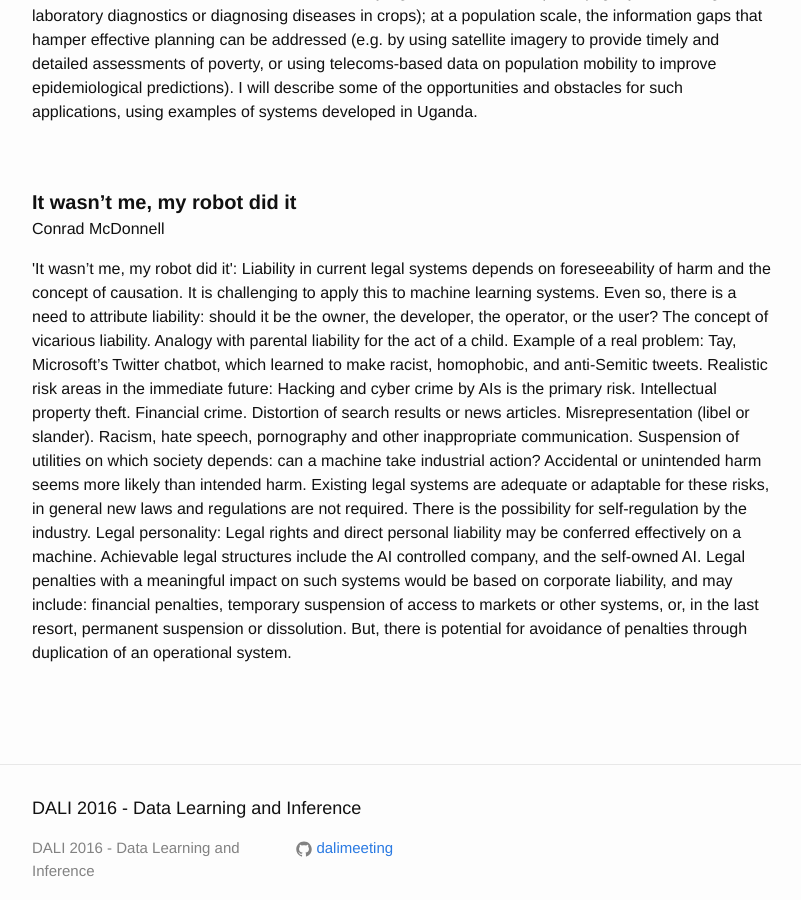
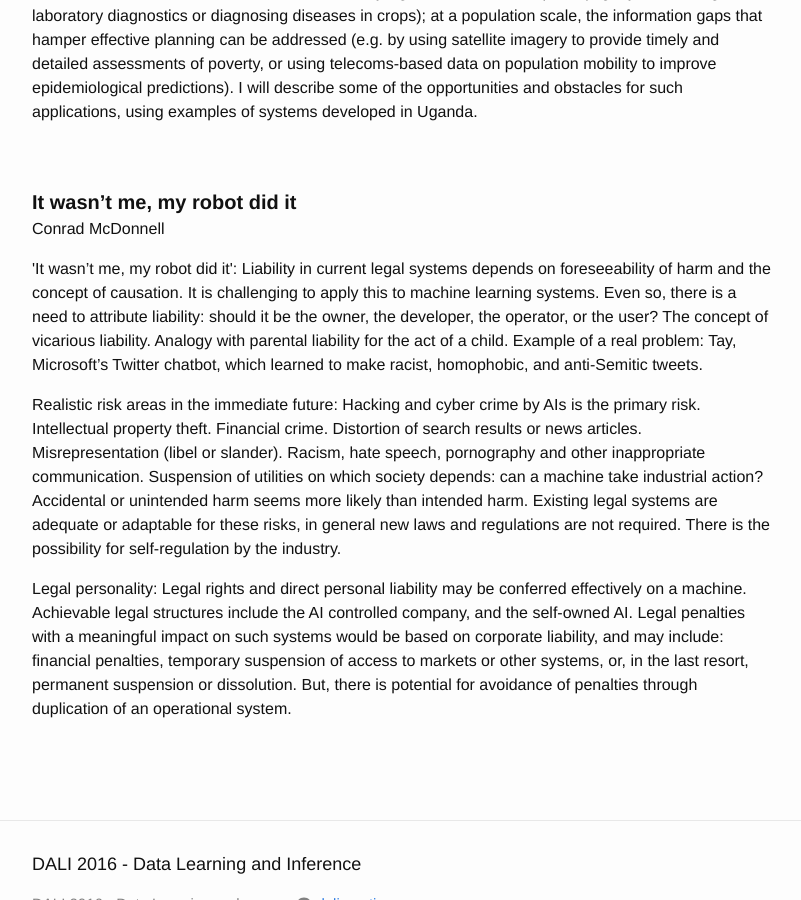
Before and after one commit to dalimeeting/dalimeeting.github.io, a Jekyll site: the page built from _posts/2016-04-01-machine-learning-society.md, in a window 1280 px wide and 900 px high, scrolled down 2194 px. Shown: the whole window, without its empty margins (238-1039 px from the left). Built offline with Jekyll 4.4.1, drawn with Linux system fonts in a browser that asks for light colours.

Commit message:
updated workshop page to have abstracts in pieces

```diff
--- a/_layouts/workshop.html
+++ b/_layouts/workshop.html
@@ -51,6 +51,18 @@ layout: default
             <p style='margin-top:1em'>
                 {{ talk.abstract }}
             </p>
+
+            {% if talk.abstract2 %}
+                <p style='margin-top:1em'>
+                    {{ talk.abstract2 }}
+                </p>
+            {% endif %}
+            {% if talk.abstract3 %}
+                <p style='margin-top:1em'>
+                    {{ talk.abstract3 }}
+                </p>
+            {% endif %}
+
         </br>
         {% endif %}
     {% endfor %}
```
Also changed, not shown: _posts/2016-04-01-machine-learning-society.md (+3 -1 lines).
